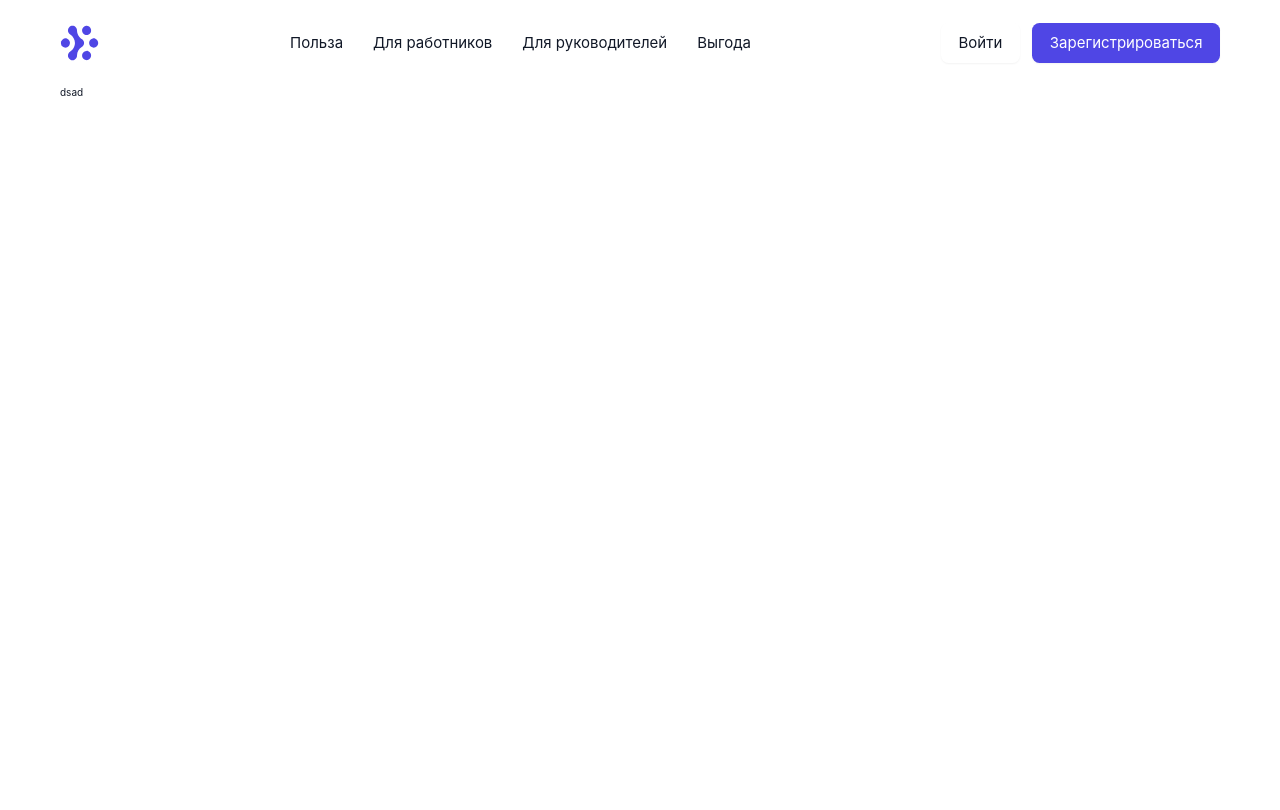
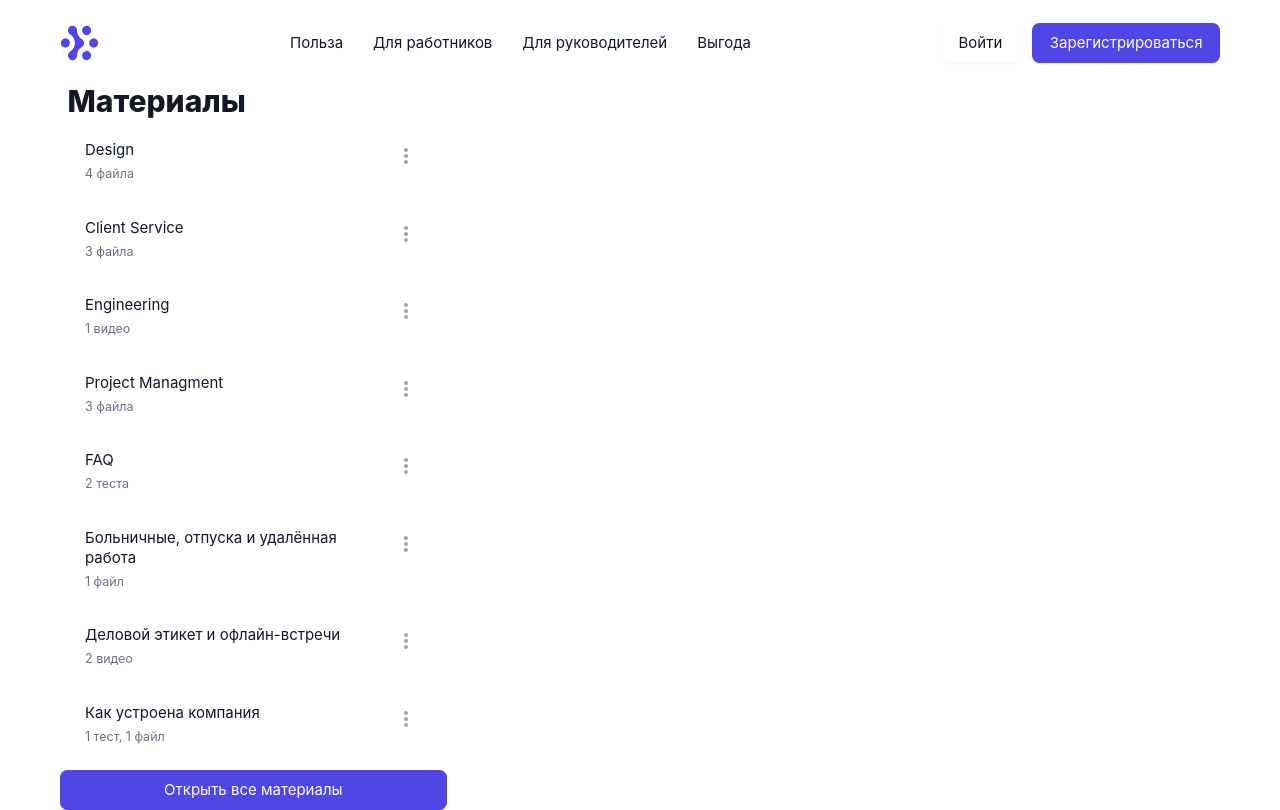
Before and after one commit to distanceOn/hakatonOnboarding, a React (Vite) app: page / in a window 1280 px wide. Built offline with nearby package versions, Linux system fonts and the light colour scheme.

Commit message:
create materials widget

```diff
--- a/src/features/Button/ui/Button.tsx
+++ b/src/features/Button/ui/Button.tsx
@@ -8,6 +8,7 @@ type ButtonProps = {
   color?: string
   onClick?: () => void
   show?: boolean
+  width?: string
 }
 export const Button: React.FC<ButtonProps> = ({
   value,
@@ -16,6 +17,7 @@ export const Button: React.FC<ButtonProps> = ({
   color,
   onClick,
   show = true,
+  width,
 }) => {
   const navigation = useNavigate()
 
@@ -34,10 +36,11 @@ export const Button: React.FC<ButtonProps> = ({
     <button
       onClick={handleClick}
       className={[
-        `text-2xl py-4 px-7 text-black-primary rounded-xl shadow-sm`,
+        `text-2xl py-4 px-7 text-black-primary rounded-xl shadow-sm `,
         bg,
         color,
         show,
+        width,
       ].join(' ')}
     >
       {value}
--- a/src/pages/MainPage/ui/MainPage.tsx
+++ b/src/pages/MainPage/ui/MainPage.tsx
@@ -1,3 +1,8 @@
 import { MainLayout } from '@/pages/layouts/MainLayout'
+import { Materials } from '@/widgets/Materials'
 
-export const MainPage = () => <MainLayout>dsad</MainLayout>
+export const MainPage = () => (
+  <MainLayout>
+    <Materials />
+  </MainLayout>
+)
--- /dev/null
+++ b/src/widgets/Materials/index.ts
@@ -0,0 +1 @@
+export { Materials } from './ui/Materials'
--- /dev/null
+++ b/src/widgets/Materials/ui/Materials.tsx
@@ -0,0 +1,94 @@
+import { Button } from '@/features/Button'
+
+export const Materials = () => {
+  const items = [
+    {
+      id: 1,
+      title: 'Design',
+      count: '4 файла',
+    },
+    {
+      id: 2,
+      title: 'Сlient Service',
+      count: '3 файла',
+    },
+    {
+      id: 3,
+      title: 'Engineering',
+      count: '1 видео',
+    },
+    {
+      id: 4,
+      title: 'Project Managment',
+      count: '3 файла',
+    },
+    {
+      id: 5,
+      title: 'FAQ',
+      count: '2 теста',
+    },
+    {
+      id: 6,
+      title: 'Больничные, отпуска и удалённая работа',
+      count: '1 файл',
+    },
+    {
+      id: 7,
+      title: 'Деловой этикет и офлайн-встречи',
+      count: '2 видео',
+    },
+    {
+      id: 8,
+      title: 'Как устроена компания',
+      count: '1 тест, 1 файл',
+    },
+  ]
+
+  return (
+    <div className=' w-4/12'>
+      <h3 className='text-5xl font-extrabold p-3'>Материалы</h3>
+      <ul className=' p-8 overflow-y-scroll flex flex-col gap-10'>
+        {items.map(({ id, title, count }) => (
+          <li
+            className='flex cursor-pointer hover:bg-slate-200 p-2 rounded-2xl'
+            key={id}
+          >
+            <div className='flex flex-col gap-2'>
+              <p className='text-2xl'>{title}</p>
+              <p className='text-xl text-grey-fourth'>{count}</p>
+            </div>
+            <svg
+              className='ml-auto'
+              width='32'
+              height='32'
+              viewBox='0 0 32 32'
+              fill='none'
+              xmlns='http://www.w3.org/2000/svg'
+            >
+              <rect width='32' height='32' rx='16' fill='white' />
+              <path
+                d='M16 12C14.8954 12 14 11.1046 14 10C14 8.89543 14.8954 8 16 8C17.1046 8 18 8.89543 18 10C18 11.1046 17.1046 12 16 12Z'
+                fill='#9CA3AF'
+              />
+              <path
+                d='M16 18C14.8954 18 14 17.1046 14 16C14 14.8954 14.8954 14 16 14C17.1046 14 18 14.8954 18 16C18 17.1046 17.1046 18 16 18Z'
+                fill='#9CA3AF'
+              />
+              <path
+                d='M16 24C14.8954 24 14 23.1046 14 22C14 20.8954 14.8954 20 16 20C17.1046 20 18 20.8954 18 22C18 23.1046 17.1046 24 16 24Z'
+                fill='#9CA3AF'
+              />
+            </svg>
+          </li>
+        ))}
+      </ul>
+      <Button
+        value='Открыть все материалы'
+        link={'#'}
+        bg='bg-blue-primary'
+        color='text-white-primary'
+        width='w-full'
+      />
+    </div>
+  )
+}
--- a/src/widgets/header/ui/Header.tsx
+++ b/src/widgets/header/ui/Header.tsx
@@ -9,7 +9,7 @@ import { setAuth } from '@/shared/model/userSlice'
 import { Logo } from '@/shared/ui'
 
 export const Header = () => {
-  const { auth } = useAppSelector(state => state.user)
+  const { auth, name } = useAppSelector(state => state.user)
 
   const items = [
     {
@@ -103,7 +103,44 @@ export const Header = () => {
           <HeaderItem key={id} value={value} link={link} />
         ))}
       </ul>
-      <div className='flex gap-5'>
+      <div className='flex gap-5 items-center'>
+        {auth ? (
+          <svg
+            width='32'
+            height='32'
+            viewBox='0 0 32 32'
+            fill='none'
+            xmlns='http://www.w3.org/2000/svg'
+          >
+            <rect width='32' height='32' rx='16' fill='white' />
+            <g clipPath='url(#clip0_85_1165)'>
+              <path
+                d='M19 21H24L22.5951 19.5951C22.2141 19.2141 22 18.6973 22 18.1585V15C22 12.3876 20.3304 10.1651 18 9.34142V9C18 7.89543 17.1046 7 16 7C14.8954 7 14 7.89543 14 9V9.34142C11.6696 10.1651 10 12.3876 10 15V18.1585C10 18.6973 9.78595 19.2141 9.40493 19.5951L8 21H13M19 21V22C19 23.6569 17.6569 25 16 25C14.3431 25 13 23.6569 13 22V21M19 21H13'
+                stroke='#9CA3AF'
+                strokeWidth='2'
+                strokeLinecap='round'
+                strokeLinejoin='round'
+              />
+              <path
+                d='M23 14.5C26.0376 14.5 28.5 12.0376 28.5 9C28.5 5.96243 26.0376 3.5 23 3.5C19.9624 3.5 17.5 5.96243 17.5 9C17.5 12.0376 19.9624 14.5 23 14.5Z'
+                fill='#6366F1'
+                stroke='white'
+              />
+            </g>
+            <defs>
+              <clipPath id='clip0_85_1165'>
+                <rect
+                  width='24'
+                  height='24'
+                  fill='white'
+                  transform='translate(4 4)'
+                />
+              </clipPath>
+            </defs>
+          </svg>
+        ) : null}
+        {auth ? <p className='text-2xl'>{name}</p> : null}
+        {auth ? <p className='text-2xl text-grey-fourth'>Посвященный</p> : null}
         {btns.map(({ id, value, link, bg, color, onClick, show }) => (
           <Button
             key={id}
--- a/tailwind.config.js
+++ b/tailwind.config.js
@@ -10,6 +10,7 @@ export default {
         'grey-primary': '#4B5563',
         'grey-secondary': '#374151',
         'grey-third': '#D1D5DB',
+        'grey-fourth': '#6B7280',
       },
     },
   },
```
